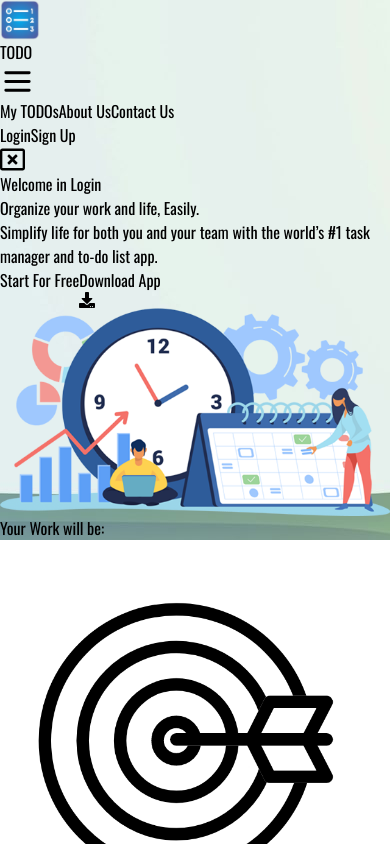
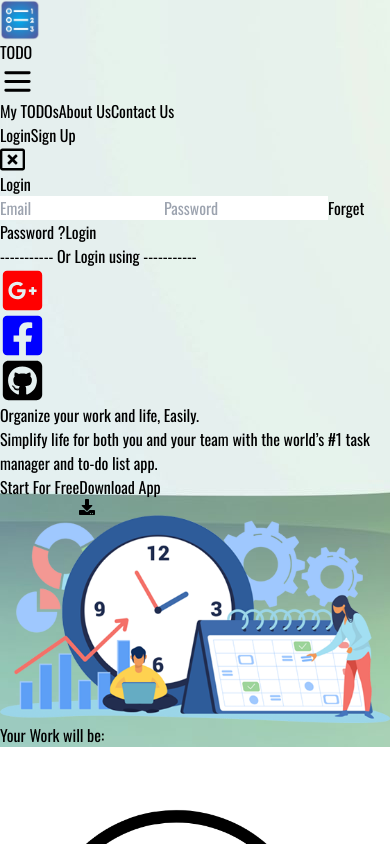
Before and after one commit to Abanoob-Meseha/BEBOSTORE, a Next.js app: page / in a window 390 px wide. Both pictures are taken after a click on the button "Login". Shown: the top 844 px of the page. Built offline with nearby package versions, Linux system fonts and the light colour scheme.

Commit message:
Added: responsive Login Form and Signup Form in Modal

```diff
--- a/src/components/Button/Button.tsx
+++ b/src/components/Button/Button.tsx
@@ -4,15 +4,20 @@ interface btnProps {
   children: ReactNode;
   type: "primary" | "secondary"
   className?: string ;
-  onClick?: () => void
+  onClick?: (event: React.MouseEvent<HTMLButtonElement>) => void;
+  disabled?: boolean
 }
 const Button  = (props: btnProps) => {
+  const disabledStyle: string = props.disabled ? "opacity-50 cursor-not-allowed":"" ;
+  const baseStyle: string = "flex justify-center gap-1 items-center px-4 py-2 rounded-xl"
+  const primaryStyle: string = " text-white  bg-blue-900 hover:bg-blue-700"
+  const secondaryStyle: string = "bg-slate-200  hover:bg-slate-300"
   return props.type == "primary" ? (
-    <button onClick={props.onClick} className={"flex justify-center gap-1 items-center px-4 py-2 rounded-xl text-white  bg-blue-900 hover:bg-blue-700 cursor-pointer"+ props.className}>
+    <button disabled={props.disabled} onClick={props.onClick} className={`${baseStyle} ${primaryStyle} ${disabledStyle} ${props.className}`}>
       {props.children}
     </button>
   ) : (
-    <button onClick={props.onClick} className={"flex justify-center gap-1 items-center px-4 py-2 bg-slate-200 rounded-xl hover:bg-slate-300 cursor-pointer"+ props.className}>
+    <button disabled={props.disabled} onClick={props.onClick} className={`${baseStyle} ${secondaryStyle} ${disabledStyle} ${props.className}`}>
       {props.children}
     </button>
   );
--- /dev/null
+++ b/src/components/LoginForm/LoginForm.tsx
@@ -0,0 +1,65 @@
+import { FaFacebookSquare, FaGooglePlusSquare } from "react-icons/fa";
+import Button from "../Button/Button";
+import { FaSquareGithub } from "react-icons/fa6";
+import { useState } from "react";
+import Link from "next/link";
+
+const LoginForm = () => {
+  const inputStyle: string =
+      "mx-auto w-[90%] p-2 border-b border-b-blue-800 focus:outline-blue-800";
+    const iconStyle: string = "hover:-translate-x-1 hover:-translate-y-1"
+    const [email, setEmail] = useState("");
+    const [password, setPassword] = useState("");
+    const [disabled , setDisabled] = useState(false);
+    const handleSubmit = (e: React.MouseEvent<HTMLButtonElement>)=>{
+      e.preventDefault()
+      setDisabled(true)
+      const user = {
+        email,
+        password,
+      }
+      setTimeout(()=>{
+        console.log(user);
+        setDisabled(false);
+      } , 3000)
+    }
+    return (
+      <div className="container mt-2 p-4">
+        <h1 className="font-bold text-center text-3xl text-blue-950">Login</h1>
+        <div className="min-w-full flex flex-col gap-4 mt-6">
+          <input
+            className={inputStyle}
+            type="email"
+            name="email"
+            id="email"
+            placeholder="Email"
+            value={email}
+            onChange={(e)=>setEmail(e.target.value)}
+          />
+          <input
+            className={inputStyle}
+            type="password"
+            name="password"
+            id="password"
+            placeholder="Password"
+            value={password}
+            onChange={(e)=>setPassword(e.target.value)}
+          />
+          <Link href={""} className="w-[90%] mx-auto text-blue-950">Forget Password ?</Link>
+          <Button type="primary" className="mt-6" onClick={handleSubmit} disabled={disabled}>
+            Login
+          </Button>
+        </div>
+        <div className="mt-4 text-center">
+          <h1>----------- Or Login using -----------</h1>
+          <div className="flex mt-2 items-baseline w-[80%] justify-between mx-auto">
+            <FaGooglePlusSquare size={45} color="red" className={iconStyle}/>
+            <FaFacebookSquare size={45} color="blue" className={iconStyle}/>
+            <FaSquareGithub size={45} className={iconStyle}/>
+          </div>
+        </div>
+      </div>
+    );
+  };
+
+export default LoginForm
--- a/src/components/Modal/Modal.tsx
+++ b/src/components/Modal/Modal.tsx
@@ -4,6 +4,7 @@ import { useDispatch, useSelector } from "react-redux";
 import { FaRegWindowClose } from "react-icons/fa";
 import { closeModal } from "@/features/auth/authSlice";
 import SignupForm from "../SignupForm/SignupForm";
+import LoginForm from "../LoginForm/LoginForm";
 
 const Modal = () => {
   const { loginIsOpen, signupIsOpen, modalIsOpen } = useSelector(
@@ -12,7 +13,9 @@ const Modal = () => {
   const dispatch = useDispatch();
   return (
     <div
-      className={`${modalIsOpen ? "fixed" : "hidden"} top-16 z-10 min-w-full min-h-full backdrop-blur`}
+      className={`${
+        modalIsOpen ? "fixed" : "hidden"
+      } top-16 z-10 min-w-full min-h-full backdrop-blur`}
     >
       <div
         className={
@@ -25,7 +28,7 @@ const Modal = () => {
           onClick={() => dispatch(closeModal())}
         />
         {loginIsOpen ? (
-          "Welcome in Login"
+          <LoginForm />
         ) : signupIsOpen ? (
           <SignupForm />
         ) : (
--- a/src/components/Navbar/Navbar.tsx
+++ b/src/components/Navbar/Navbar.tsx
@@ -7,7 +7,7 @@ import { ReactNode } from "react";
 import { useDispatch, useSelector } from "react-redux";
 import { RootState } from "@/store";
 import { toggleNav } from "@/features/navbar/navbarSlice";
-import { toggleLogin, toggleSignup } from "@/features/auth/authSlice";
+import { openLogin, openSignup } from "@/features/auth/authSlice";
 
 const Navbar = () => {
   const isOpen = useSelector((store: RootState) => store.navbar.isOpen);
@@ -33,8 +33,8 @@ const Navbar = () => {
           <NavLink>Contact Us</NavLink>
         </div>
         <div className="flex flex-col w-full md:w-auto gap-2 md:justify-end md:flex-row">
-          <Button type="secondary" onClick={()=>dispatch(toggleLogin())}> Login </Button>
-          <Button type="primary" onClick={()=>dispatch(toggleSignup())}> Sign Up </Button>
+          <Button type="secondary" onClick={()=>dispatch(openLogin())}> Login </Button>
+          <Button type="primary" onClick={()=>dispatch(openSignup())}> Sign Up </Button>
         </div>
       </div>
     </div>
--- a/src/components/SignupForm/SignupForm.tsx
+++ b/src/components/SignupForm/SignupForm.tsx
@@ -1,4 +1,4 @@
-import { useState } from "react";
+import { useEffect, useState } from "react";
 import Button from "../Button/Button";
 import { FaGooglePlusSquare } from "react-icons/fa";
 import { FaFacebookSquare } from "react-icons/fa";
@@ -7,20 +7,26 @@ import { FaSquareGithub } from "react-icons/fa6";
 const SignupForm = () => {
   const inputStyle: string =
     "mx-auto w-[90%] p-2 border-b border-b-blue-800 focus:outline-blue-800";
-  const iconStyle: string = "hover:-translate-x-1 hover:-translate-y-1"
+  const iconStyle: string = "hover:-translate-x-1 hover:-translate-y-1";
   const [username, setUsername] = useState("");
   const [email, setEmail] = useState("");
   const [password, setPassword] = useState("");
   const [confirmPassword, setConfirmPassword] = useState("");
-  const handleSubmit = (e : Event):void=>{
-    e.preventDefault()
+  const [disabled, setDisabled] = useState(false);
+  const handleSubmit = (e: React.MouseEvent<HTMLButtonElement>) => {
+    e.preventDefault();
+    setDisabled(true);
     const user = {
       username,
       email,
       password,
-    }
-    console.log(user)
-  }
+    };
+    setTimeout(()=>{
+      console.log(user);
+      setDisabled(false);
+    } , 3000)
+
+  };
   return (
     <div className="container mt-2 p-4">
       <h1 className="font-bold text-center text-3xl text-blue-950">Sign Up</h1>
@@ -32,7 +38,7 @@ const SignupForm = () => {
           id="username"
           placeholder="Username"
           value={username}
-          onChange={(e)=>setUsername(e.target.value)}
+          onChange={(e) => setUsername(e.target.value)}
         />
         <input
           className={inputStyle}
@@ -41,7 +47,7 @@ const SignupForm = () => {
           id="email"
           placeholder="Email"
           value={email}
-          onChange={(e)=>setEmail(e.target.value)}
+          onChange={(e) => setEmail(e.target.value)}
         />
         <input
           className={inputStyle}
@@ -50,7 +56,7 @@ const SignupForm = () => {
           id="password"
           placeholder="Password"
           value={password}
-          onChange={(e)=>setPassword(e.target.value)}
+          onChange={(e) => setPassword(e.target.value)}
         />
         <input
           className={inputStyle}
@@ -59,18 +65,18 @@ const SignupForm = () => {
           id="confirmPassword"
           placeholder="Confirm Password"
           value={confirmPassword}
-          onChange={(e)=>setConfirmPassword(e.target.value)}
+          onChange={(e) => setConfirmPassword(e.target.value)}
         />
-        <Button type="primary" className="mt-20" onClick={()=>handleSubmit}>
+        <Button type="primary" className="mt-6" onClick={handleSubmit} disabled={disabled}>
           Sign Up
         </Button>
       </div>
       <div className="mt-4 text-center">
         <h1>----------- Or Signup using -----------</h1>
         <div className="flex mt-2 items-baseline w-[80%] justify-between mx-auto">
-          <FaGooglePlusSquare size={45} color="red" className={iconStyle}/>
-          <FaFacebookSquare size={45} color="blue" className={iconStyle}/>
-          <FaSquareGithub size={45} className={iconStyle}/>
+          <FaGooglePlusSquare size={45} color="red" className={iconStyle} />
+          <FaFacebookSquare size={45} color="blue" className={iconStyle} />
+          <FaSquareGithub size={45} className={iconStyle} />
         </div>
       </div>
     </div>
--- a/src/features/auth/authSlice.ts
+++ b/src/features/auth/authSlice.ts
@@ -2,7 +2,7 @@
 import { createSlice } from "@reduxjs/toolkit";
 
 const initialState = {
-    modalIsOpen : true ,
+    modalIsOpen : false ,
     loginIsOpen : false ,
     signupIsOpen : false ,
 }
@@ -10,18 +10,26 @@ const authSlice = createSlice({
     name: "auth",
     initialState,
     reducers:{
-        toggleLogin : (state)=>{
-            state.loginIsOpen = !state.loginIsOpen ;
-        },
-        toggleSignup : (state)=>{
-            state.signupIsOpen = !state.signupIsOpen ;
-        },
         closeModal : (state)=>{
             state.modalIsOpen = false
-        }
+        },
+        toggleModal : (state)=>{
+            state.modalIsOpen = !state.modalIsOpen ;
+        },
+        openLogin : (state)=>{
+            state.signupIsOpen = false ;
+            state.loginIsOpen = true ;
+            state.modalIsOpen = true ;
+        },
+        openSignup : (state)=>{
+            state.loginIsOpen = false ;
+            state.signupIsOpen = true ;
+            state.modalIsOpen = true ;
+
+        },
 
     }
 })
 
 export default authSlice.reducer ;
-export const {toggleLogin , toggleSignup , closeModal} = authSlice.actions ;
+export const {openLogin , openSignup , closeModal , toggleModal} = authSlice.actions ;
```
